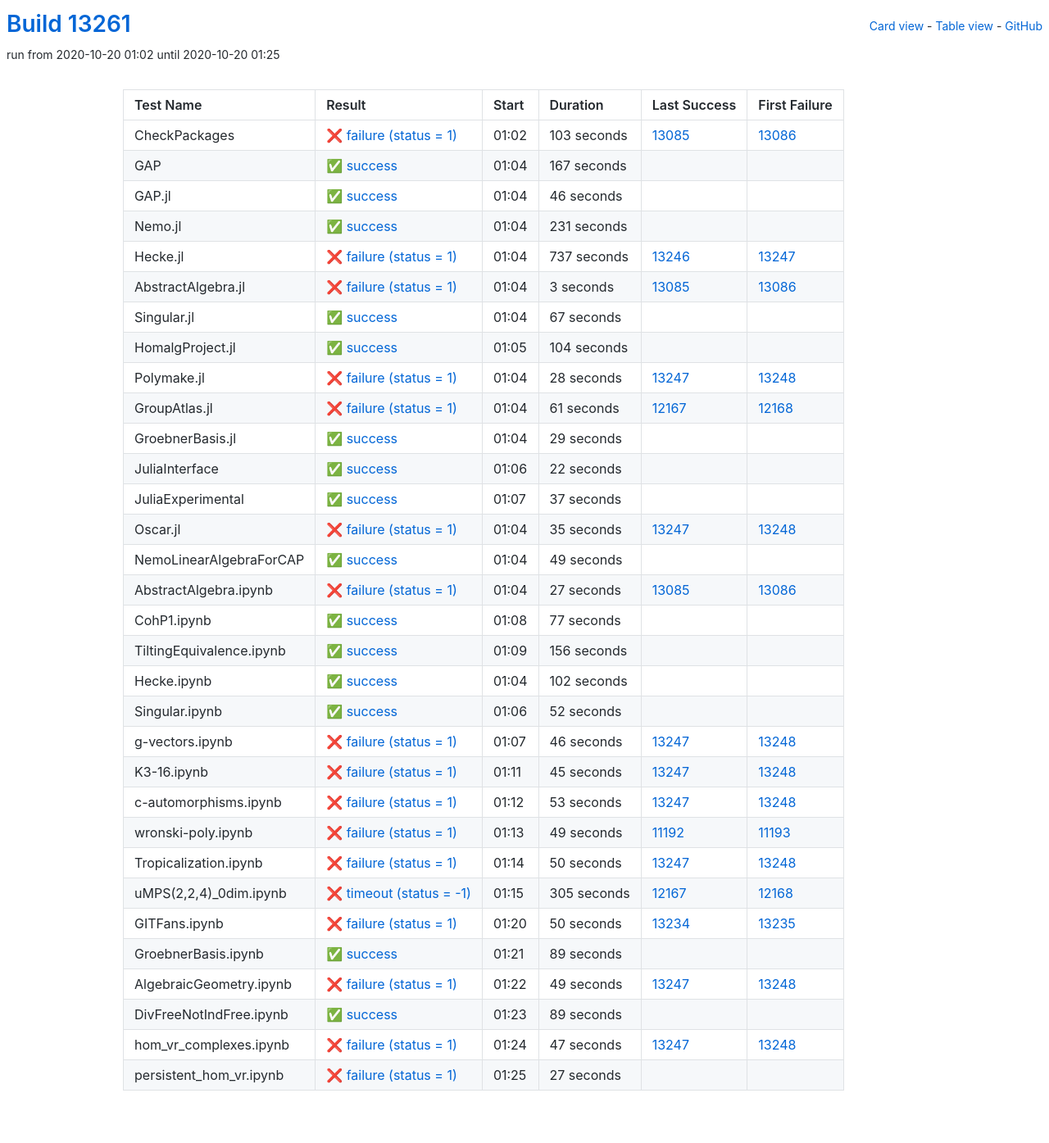
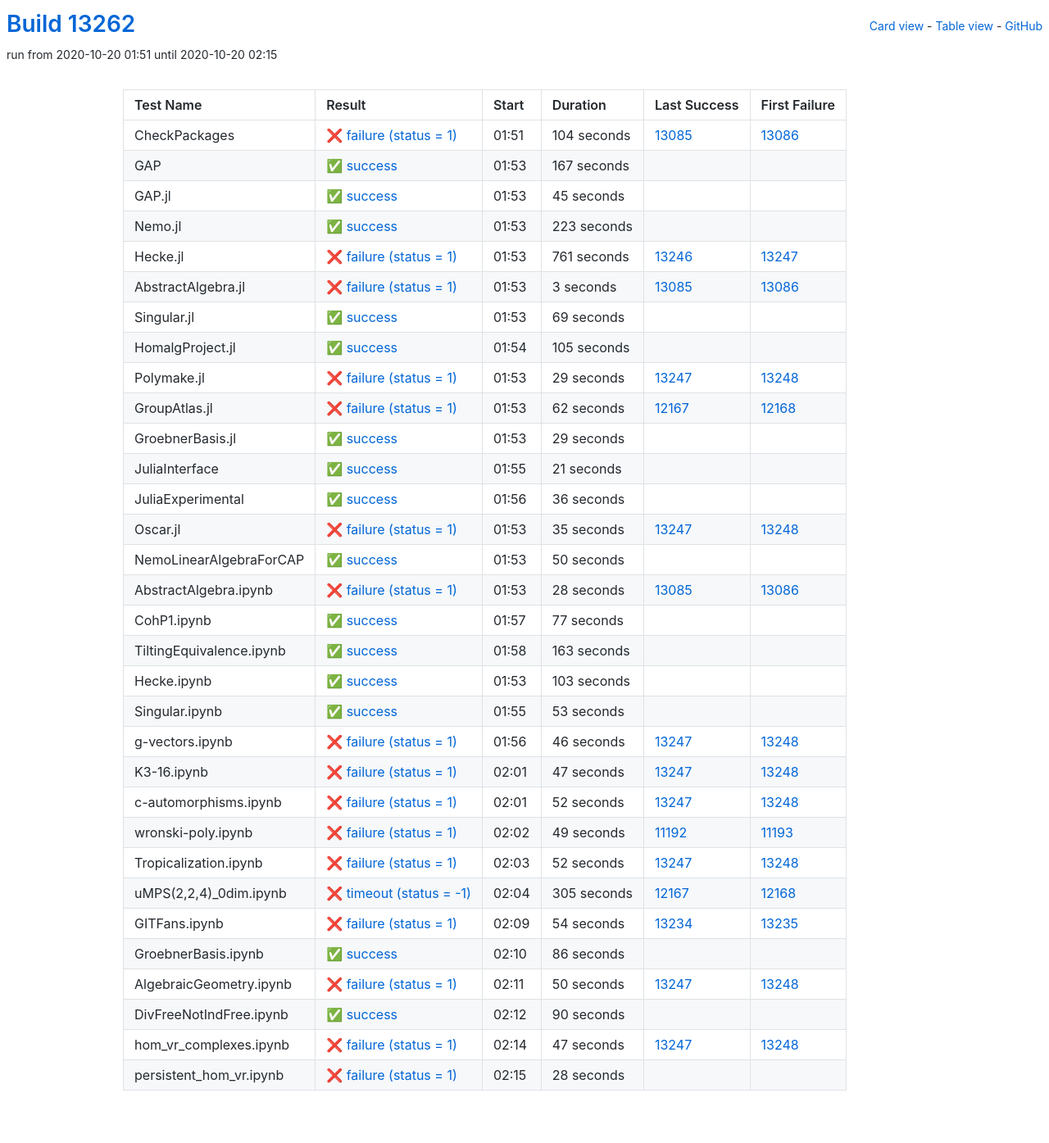
Before and after one commit to oscar-system/oscar-ci-status, a Jekyll site: the page built from table.html, in a window 1280 px wide. Shown: the whole page at 82% size. Built offline with Jekyll 4.4.1, drawn with Linux system fonts in a browser that asks for light colours.

Commit message:
Build #13262

```diff
--- a/_data/ci.yml
+++ b/_data/ci.yml
@@ -1,6 +1,6 @@
 ---
-build: 13261
-build_url: https://oscarci.mathematik.uni-kl.de/job/oscar/13261/
+build: 13262
+build_url: https://oscarci.mathematik.uni-kl.de/job/oscar/13262/
 job: oscar
 organization: oscar-system
 repo: oscar-ci-status
@@ -8,20 +8,20 @@
 tests:
 - name: CheckPackages
   id: checkpackages
-  log: https://oscarci.mathematik.uni-kl.de/job/oscar/13261/artifact/logs/build-13261/CheckPackages.log
-  start: 2020-10-20 01:02
+  log: https://oscarci.mathematik.uni-kl.de/job/oscar/13262/artifact/logs/build-13262/CheckPackages.log
+  start: 2020-10-20 01:51
   success: false
   exitcode: 1
   status: failure
-  duration: 103
+  duration: 104
   last_success: 13085
   last_success_url: https://oscarci.mathematik.uni-kl.de/job/oscar/13085/
   first_failure: 13086
   first_failure_url: https://oscarci.mathematik.uni-kl.de/job/oscar/13086/
 - name: GAP
   id: gap
-  log: https://oscarci.mathematik.uni-kl.de/job/oscar/13261/artifact/logs/build-13261/GAP.log
-  start: 2020-10-20 01:04
+  log: https://oscarci.mathematik.uni-kl.de/job/oscar/13262/artifact/logs/build-13262/GAP.log
+  start: 2020-10-20 01:53
   success: true
   exitcode: 0
   status: success
@@ -32,44 +32,44 @@
   first_failure_url:
 - name: GAP.jl
   id: gap-jl
-  log: https://oscarci.mathematik.uni-kl.de/job/oscar/13261/artifact/logs/build-13261/GAP.jl.log
-  start: 2020-10-20 01:04
+  log: https://oscarci.mathematik.uni-kl.de/job/oscar/13262/artifact/logs/build-13262/GAP.jl.log
+  start: 2020-10-20 01:53
   success: true
   exitcode: 0
   status: success
-  duration: 46
+  duration: 45
   last_success: false
   last_success_url:
   first_failure: false
   first_failure_url:
 - name: Nemo.jl
   id: nemo-jl
-  log: https://oscarci.mathematik.uni-kl.de/job/oscar/13261/artifact/logs/build-13261/Nemo.jl.log
-  start: 2020-10-20 01:04
+  log: https://oscarci.mathematik.uni-kl.de/job/oscar/13262/artifact/logs/build-13262/Nemo.jl.log
+  start: 2020-10-20 01:53
   success: true
   exitcode: 0
   status: success
-  duration: 231
+  duration: 223
   last_success: false
   last_success_url:
   first_failure: false
   first_failure_url:
 - name: Hecke.jl
   id: hecke-jl
-  log: https://oscarci.mathematik.uni-kl.de/job/oscar/13261/artifact/logs/build-13261/Hecke.jl.log
-  start: 2020-10-20 01:04
+  log: https://oscarci.mathematik.uni-kl.de/job/oscar/13262/artifact/logs/build-13262/Hecke.jl.log
+  start: 2020-10-20 01:53
   success: false
   exitcode: 1
   status: failure
-  duration: 737
+  duration: 761
   last_success: 13246
   last_success_url: https://oscarci.mathematik.uni-kl.de/job/oscar/13246/
   first_failure: 13247
   first_failure_url: https://oscarci.mathematik.uni-kl.de/job/oscar/13247/
 - name: AbstractAlgebra.jl
   id: abstractalgebra-jl
-  log: https://oscarci.mathematik.uni-kl.de/job/oscar/13261/artifact/logs/build-13261/AbstractAlgebra.jl.log
-  start: 2020-10-20 01:04
+  log: https://oscarci.mathematik.uni-kl.de/job/oscar/13262/artifact/logs/build-13262/AbstractAlgebra.jl.log
+  start: 2020-10-20 01:53
   success: false
   exitcode: 1
   status: failure
@@ -80,56 +80,56 @@
   first_failure_url: https://oscarci.mathematik.uni-kl.de/job/oscar/13086/
 - name: Singular.jl
   id: singular-jl
-  log: https://oscarci.mathematik.uni-kl.de/job/oscar/13261/artifact/logs/build-13261/Singular.jl.log
-  start: 2020-10-20 01:04
+  log: https://oscarci.mathematik.uni-kl.de/job/oscar/13262/artifact/logs/build-13262/Singular.jl.log
+  start: 2020-10-20 01:53
   success: true
   exitcode: 0
   status: success
-  duration: 67
+  duration: 69
   last_success: false
   last_success_url:
   first_failure: false
   first_failure_url:
 - name: HomalgProject.jl
   id: homalgproject-jl
-  log: https://oscarci.mathematik.uni-kl.de/job/oscar/13261/artifact/logs/build-13261/HomalgProject.jl.log
-  start: 2020-10-20 01:05
+  log: https://oscarci.mathematik.uni-kl.de/job/oscar/13262/artifact/logs/build-13262/HomalgProject.jl.log
+  start: 2020-10-20 01:54
   success: true
   exitcode: 0
   status: success
-  duration: 104
+  duration: 105
   last_success: false
   last_success_url:
   first_failure: false
   first_failure_url:
 - name: Polymake.jl
   id: polymake-jl
-  log: https://oscarci.mathematik.uni-kl.de/job/oscar/13261/artifact/logs/build-13261/Polymake.jl.log
-  start: 2020-10-20 01:04
+  log: https://oscarci.mathematik.uni-kl.de/job/oscar/13262/artifact/logs/build-13262/Polymake.jl.log
+  start: 2020-10-20 01:53
   success: false
   exitcode: 1
   status: failure
-  duration: 28
+  duration: 29
   last_success: 13247
   last_success_url: https://oscarci.mathematik.uni-kl.de/job/oscar/13247/
   first_failure: 13248
   first_failure_url: https://oscarci.mathematik.uni-kl.de/job/oscar/13248/
 - name: GroupAtlas.jl
   id: groupatlas-jl
-  log: https://oscarci.mathematik.uni-kl.de/job/oscar/13261/artifact/logs/build-13261/GroupAtlas.jl.log
-  start: 2020-10-20 01:04
+  log: https://oscarci.mathematik.uni-kl.de/job/oscar/13262/artifact/logs/build-13262/GroupAtlas.jl.log
+  start: 2020-10-20 01:53
   success: false
   exitcode: 1
   status: failure
-  duration: 61
+  duration: 62
   last_success: 12167
   last_success_url: https://oscarci.mathematik.uni-kl.de/job/oscar/12167/
   first_failure: 12168
   first_failure_url: https://oscarci.mathematik.uni-kl.de/job/oscar/12168/
 - name: GroebnerBasis.jl
   id: groebnerbasis-jl
-  log: https://oscarci.mathematik.uni-kl.de/job/oscar/13261/artifact/logs/build-13261/GroebnerBasis.jl.log
-  start: 2020-10-20 01:04
+  log: https://oscarci.mathematik.uni-kl.de/job/oscar/13262/artifact/logs/build-13262/GroebnerBasis.jl.log
+  start: 2020-10-20 01:53
   success: true
   exitcode: 0
   status: success
@@ -140,32 +140,32 @@
   first_failure_url:
 - name: JuliaInterface
   id: juliainterface
-  log: https://oscarci.mathematik.uni-kl.de/job/oscar/13261/artifact/logs/build-13261/JuliaInterface.log
-  start: 2020-10-20 01:06
+  log: https://oscarci.mathematik.uni-kl.de/job/oscar/13262/artifact/logs/build-13262/JuliaInterface.log
+  start: 2020-10-20 01:55
   success: true
   exitcode: 0
   status: success
-  duration: 22
+  duration: 21
   last_success: false
   last_success_url:
   first_failure: false
   first_failure_url:
 - name: JuliaExperimental
   id: juliaexperimental
-  log: https://oscarci.mathematik.uni-kl.de/job/oscar/13261/artifact/logs/build-13261/JuliaExperimental.log
-  start: 2020-10-20 01:07
+  log: https://oscarci.mathematik.uni-kl.de/job/oscar/13262/artifact/logs/build-13262/JuliaExperimental.log
+  start: 2020-10-20 01:56
   success: true
   exitcode: 0
   status: success
-  duration: 37
+  duration: 36
   last_success: false
   last_success_url:
   first_failure: false
   first_failure_url:
 - name: Oscar.jl
   id: oscar-jl
-  log: https://oscarci.mathematik.uni-kl.de/job/oscar/13261/artifact/logs/build-13261/Oscar.jl.log
-  start: 2020-10-20 01:04
+  log: https://oscarci.mathematik.uni-kl.de/job/oscar/13262/artifact/logs/build-13262/Oscar.jl.log
+  start: 2020-10-20 01:53
   success: false
   exitcode: 1
   status: failure
@@ -176,32 +176,32 @@
   first_failure_url: https://oscarci.mathematik.uni-kl.de/job/oscar/13248/
 - name: NemoLinearAlgebraForCAP
   id: nemolinearalgebraforcap
-  log: https://oscarci.mathematik.uni-kl.de/job/oscar/13261/artifact/logs/build-13261/NemoLinearAlgebraForCAP.log
-  start: 2020-10-20 01:04
+  log: https://oscarci.mathematik.uni-kl.de/job/oscar/13262/artifact/logs/build-13262/NemoLinearAlgebraForCAP.log
+  start: 2020-10-20 01:53
   success: true
   exitcode: 0
   status: success
-  duration: 49
+  duration: 50
   last_success: false
   last_success_url:
   first_failure: false
   first_failure_url:
 - name: AbstractAlgebra.ipynb
   id: abstractalgebra-ipynb
-  log: https://oscarci.mathematik.uni-kl.de/job/oscar/13261/artifact/logs/build-13261/AbstractAlgebra.ipynb.log
-  start: 2020-10-20 01:04
+  log: https://oscarci.mathematik.uni-kl.de/job/oscar/13262/artifact/logs/build-13262/AbstractAlgebra.ipynb.log
+  start: 2020-10-20 01:53
   success: false
   exitcode: 1
   status: failure
-  duration: 27
+  duration: 28
   last_success: 13085
   last_success_url: https://oscarci.mathematik.uni-kl.de/job/oscar/13085/
   first_failure: 13086
   first_failure_url: https://oscarci.mathematik.uni-kl.de/job/oscar/13086/
 - name: CohP1.ipynb
   id: cohp1-ipynb
-  log: https://oscarci.mathematik.uni-kl.de/job/oscar/13261/artifact/logs/build-13261/CohP1.ipynb.log
-  start: 2020-10-20 01:08
+  log: https://oscarci.mathematik.uni-kl.de/job/oscar/13262/artifact/logs/build-13262/CohP1.ipynb.log
+  start: 2020-10-20 01:57
   success: true
   exitcode: 0
   status: success
@@ -212,44 +212,44 @@
   first_failure_url:
 - name: TiltingEquivalence.ipynb
   id: tiltingequivalence-ipynb
-  log: https://oscarci.mathematik.uni-kl.de/job/oscar/13261/artifact/logs/build-13261/TiltingEquivalence.ipynb.log
-  start: 2020-10-20 01:09
+  log: https://oscarci.mathematik.uni-kl.de/job/oscar/13262/artifact/logs/build-13262/TiltingEquivalence.ipynb.log
+  start: 2020-10-20 01:58
   success: true
   exitcode: 0
   status: success
-  duration: 156
+  duration: 163
   last_success: false
   last_success_url:
   first_failure: false
   first_failure_url:
 - name: Hecke.ipynb
   id: hecke-ipynb
-  log: https://oscarci.mathematik.uni-kl.de/job/oscar/13261/artifact/logs/build-13261/Hecke.ipynb.log
-  start: 2020-10-20 01:04
+  log: https://oscarci.mathematik.uni-kl.de/job/oscar/13262/artifact/logs/build-13262/Hecke.ipynb.log
+  start: 2020-10-20 01:53
   success: true
   exitcode: 0
   status: success
-  duration: 102
+  duration: 103
   last_success: false
   last_success_url:
   first_failure: false
   first_failure_url:
 - name: Singular.ipynb
   id: singular-ipynb
-  log: https://oscarci.mathematik.uni-kl.de/job/oscar/13261/artifact/logs/build-13261/Singular.ipynb.log
-  start: 2020-10-20 01:06
+  log: https://oscarci.mathematik.uni-kl.de/job/oscar/13262/artifact/logs/build-13262/Singular.ipynb.log
+  start: 2020-10-20 01:55
   success: true
   exitcode: 0
   status: success
-  duration: 52
+  duration: 53
   last_success: false
   last_success_url:
   first_failure: false
   first_failure_url:
 - name: g-vectors.ipynb
   id: g-vectors-ipynb
-  log: https://oscarci.mathematik.uni-kl.de/job/oscar/13261/artifact/logs/build-13261/g-vectors.ipynb.log
-  start: 2020-10-20 01:07
+  log: https://oscarci.mathematik.uni-kl.de/job/oscar/13262/artifact/logs/build-13262/g-vectors.ipynb.log
+  start: 2020-10-20 01:56
   success: false
   exitcode: 1
   status: failure
@@ -260,32 +260,32 @@
   first_failure_url: https://oscarci.mathematik.uni-kl.de/job/oscar/13248/
 - name: K3-16.ipynb
   id: k3-16-ipynb
-  log: https://oscarci.mathematik.uni-kl.de/job/oscar/13261/artifact/logs/build-13261/K3-16.ipynb.log
-  start: 2020-10-20 01:11
+  log: https://oscarci.mathematik.uni-kl.de/job/oscar/13262/artifact/logs/build-13262/K3-16.ipynb.log
+  start: 2020-10-20 02:01
   success: false
   exitcode: 1
   status: failure
-  duration: 45
+  duration: 47
   last_success: 13247
   last_success_url: https://oscarci.mathematik.uni-kl.de/job/oscar/13247/
   first_failure: 13248
   first_failure_url: https://oscarci.mathematik.uni-kl.de/job/oscar/13248/
 - name: c-automorphisms.ipynb
   id: c-automorphisms-ipynb
-  log: https://oscarci.mathematik.uni-kl.de/job/oscar/13261/artifact/logs/build-13261/c-automorphisms.ipynb.log
-  start: 2020-10-20 01:12
+  log: https://oscarci.mathematik.uni-kl.de/job/oscar/13262/artifact/logs/build-13262/c-automorphisms.ipynb.log
+  start: 2020-10-20 02:01
   success: false
   exitcode: 1
   status: failure
-  duration: 53
+  duration: 52
   last_success: 13247
   last_success_url: https://oscarci.mathematik.uni-kl.de/job/oscar/13247/
   first_failure: 13248
   first_failure_url: https://oscarci.mathematik.uni-kl.de/job/oscar/13248/
 - name: wronski-poly.ipynb
   id: wronski-poly-ipynb
-  log: https://oscarci.mathematik.uni-kl.de/job/oscar/13261/artifact/logs/build-13261/wronski-poly.ipynb.log
-  start: 2020-10-20 01:13
+  log: https://oscarci.mathematik.uni-kl.de/job/oscar/13262/artifact/logs/build-13262/wronski-poly.ipynb.log
+  start: 2020-10-20 02:02
   success: false
   exitcode: 1
   status: failure
@@ -296,20 +296,20 @@
   first_failure_url: https://oscarci.mathematik.uni-kl.de/job/oscar/11193/
 - name: Tropicalization.ipynb
   id: tropicalization-ipynb
-  log: https://oscarci.mathematik.uni-kl.de/job/oscar/13261/artifact/logs/build-13261/Tropicalization.ipynb.log
-  start: 2020-10-20 01:14
+  log: https://oscarci.mathematik.uni-kl.de/job/oscar/13262/artifact/logs/build-13262/Tropicalization.ipynb.log
+  start: 2020-10-20 02:03
   success: false
   exitcode: 1
   status: failure
-  duration: 50
+  duration: 52
   last_success: 13247
   last_success_url: https://oscarci.mathematik.uni-kl.de/job/oscar/13247/
   first_failure: 13248
   first_failure_url: https://oscarci.mathematik.uni-kl.de/job/oscar/13248/
 - name: uMPS(2,2,4)_0dim.ipynb
   id: umps-2-2-4-0dim-ipynb
-  log: https://oscarci.mathematik.uni-kl.de/job/oscar/13261/artifact/logs/build-13261/uMPS-2-2-4-_0dim.ipynb.log
-  start: 2020-10-20 01:15
+  log: https://oscarci.mathematik.uni-kl.de/job/oscar/13262/artifact/logs/build-13262/uMPS-2-2-4-_0dim.ipynb.log
+  start: 2020-10-20 02:04
   success: false
   exitcode: -1
   status: timeout
@@ -320,56 +320,56 @@
   first_failure_url: https://oscarci.mathematik.uni-kl.de/job/oscar/12168/
 - name: GITFans.ipynb
   id: gitfans-ipynb
-  log: https://oscarci.mathematik.uni-kl.de/job/oscar/13261/artifact/logs/build-13261/GITFans.ipynb.log
-  start: 2020-10-20 01:20
+  log: https://oscarci.mathematik.uni-kl.de/job/oscar/13262/artifact/logs/build-13262/GITFans.ipynb.log
+  start: 2020-10-20 02:09
   success: false
   exitcode: 1
   status: failure
-  duration: 50
+  duration: 54
   last_success: 13234
   last_success_url: https://oscarci.mathematik.uni-kl.de/job/oscar/13234/
   first_failure: 13235
   first_failure_url: https://oscarci.mathematik.uni-kl.de/job/oscar/13235/
 - name: GroebnerBasis.ipynb
   id: groebnerbasis-ipynb
-  log: https://oscarci.mathematik.uni-kl.de/job/oscar/13261/artifact/logs/build-13261/GroebnerBasis.ipynb.log
-  start: 2020-10-20 01:21
+  log: https://oscarci.mathematik.uni-kl.de/job/oscar/13262/artifact/logs/build-13262/GroebnerBasis.ipynb.log
+  start: 2020-10-20 02:10
   success: true
   exitcode: 0
   status: success
-  duration: 89
+  duration: 86
   last_success: false
   last_success_url:
   first_failure: false
   first_failure_url:
 - name: AlgebraicGeometry.ipynb
   id: algebraicgeometry-ipynb
-  log: https://oscarci.mathematik.uni-kl.de/job/oscar/13261/artifact/logs/build-13261/AlgebraicGeometry.ipynb.log
-  start: 2020-10-20 01:22
+  log: https://oscarci.mathematik.uni-kl.de/job/oscar/13262/artifact/logs/build-13262/AlgebraicGeometry.ipynb.log
+  start: 2020-10-20 02:11
   success: false
   exitcode: 1
   status: failure
-  duration: 49
+  duration: 50
   last_success: 13247
   last_success_url: https://oscarci.mathematik.uni-kl.de/job/oscar/13247/
   first_failure: 13248
   first_failure_url: https://oscarci.mathematik.uni-kl.de/job/oscar/13248/
 - name: DivFreeNotIndFree.ipynb
   id: divfreenotindfree-ipynb
-  log: https://oscarci.mathematik.uni-kl.de/job/oscar/13261/artifact/logs/build-13261/DivFreeNotIndFree.ipynb.log
-  start: 2020-10-20 01:23
+  log: https://oscarci.mathematik.uni-kl.de/job/oscar/13262/artifact/logs/build-13262/DivFreeNotIndFree.ipynb.log
+  start: 2020-10-20 02:12
   success: true
   exitcode: 0
   status: success
-  duration: 89
+  duration: 90
   last_success: false
   last_success_url:
   first_failure: false
   first_failure_url:
 - name: hom_vr_complexes.ipynb
   id: hom-vr-complexes-ipynb
-  log: https://oscarci.mathematik.uni-kl.de/job/oscar/13261/artifact/logs/build-13261/hom_vr_complexes.ipynb.log
-  start: 2020-10-20 01:24
+  log: https://oscarci.mathematik.uni-kl.de/job/oscar/13262/artifact/logs/build-13262/hom_vr_complexes.ipynb.log
+  start: 2020-10-20 02:14
   success: false
   exitcode: 1
   status: failure
@@ -380,12 +380,12 @@
   first_failure_url: https://oscarci.mathematik.uni-kl.de/job/oscar/13248/
 - name: persistent_hom_vr.ipynb
   id: persistent-hom-vr-ipynb
-  log: https://oscarci.mathematik.uni-kl.de/job/oscar/13261/artifact/logs/build-13261/persistent_hom_vr.ipynb.log
-  start: 2020-10-20 01:25
+  log: https://oscarci.mathematik.uni-kl.de/job/oscar/13262/artifact/logs/build-13262/persistent_hom_vr.ipynb.log
+  start: 2020-10-20 02:15
   success: false
   exitcode: 1
   status: failure
-  duration: 27
+  duration: 28
   last_success: false
   last_success_url:
   first_failure: false
```
Also changed, not shown: README.md.
